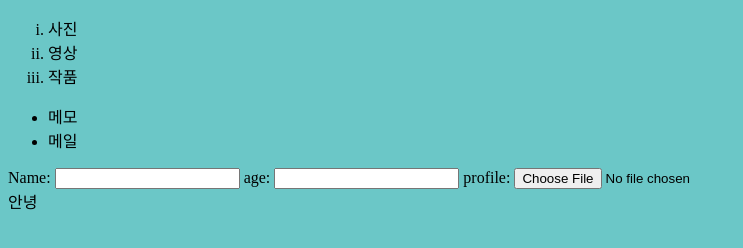
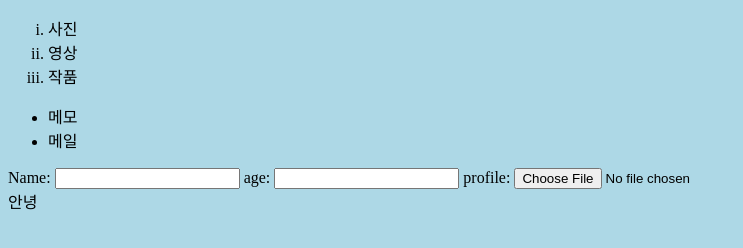
Before and after one commit to phssion/phssion, a plain HTML site: page index.html in a window 1280 px wide. Shown: the whole page, without its empty margins (0-743 px from the left). Drawn offline with Linux system fonts and the light colour scheme.

Commit message:
Update main.css

```diff
--- a/main.css
+++ b/main.css
@@ -3,5 +3,5 @@ li {
 }
 
 body {
-    background-color:#6bc7c7;
+    background-color:lightblue;
 }
```
